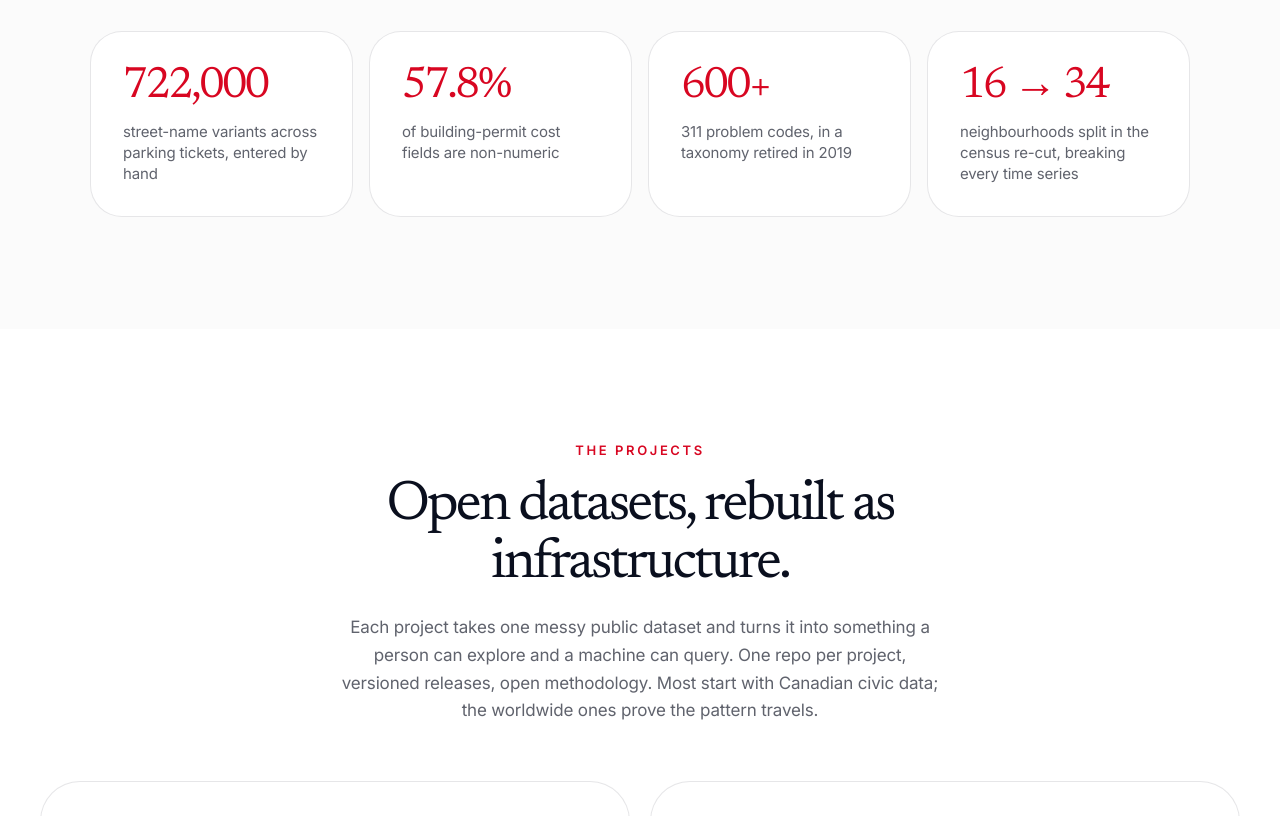
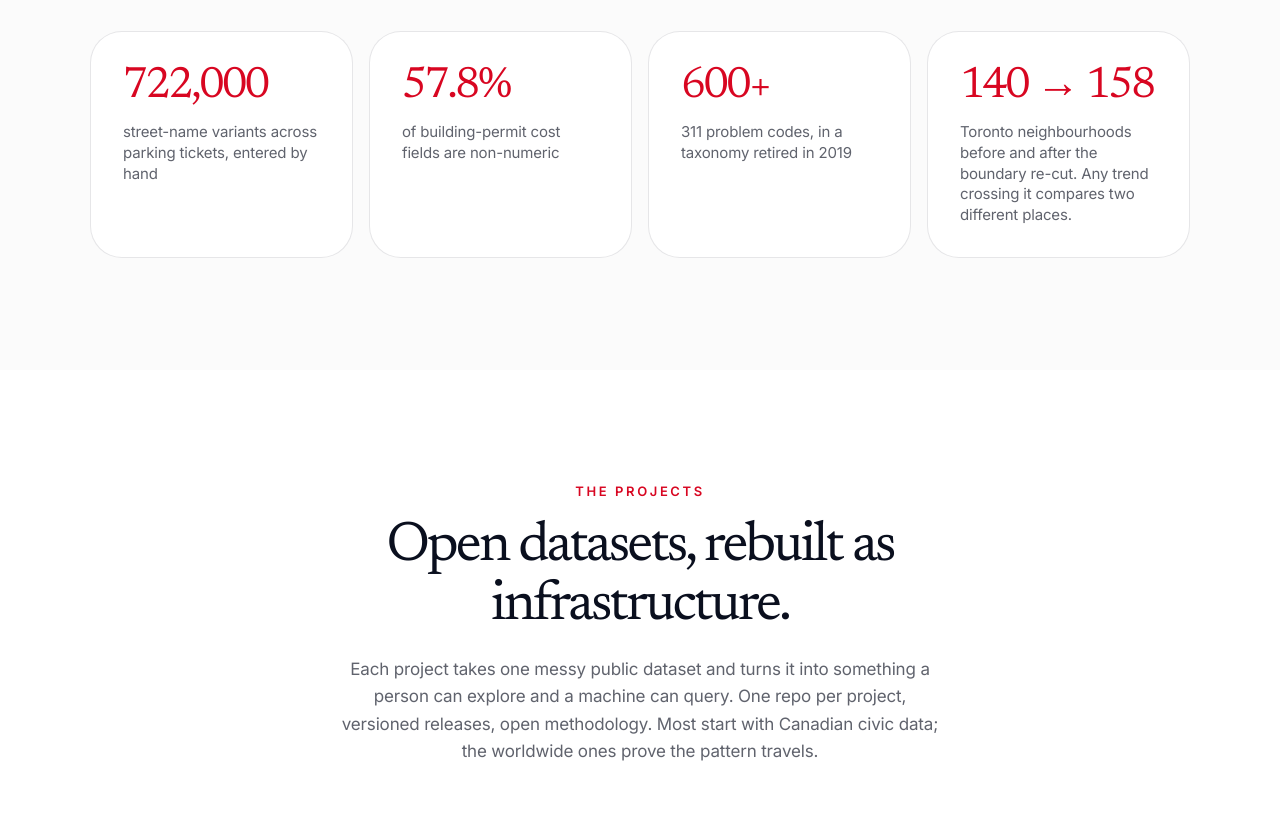
Before and after one commit to Nshipyard/canada-nshipyard, a Next.js app: page / in a window 1280 px wide. Shown: the part 1440-2256 px from the top of the page. Built offline with nearby package versions, Linux system fonts and the light colour scheme; no server answers.

Commit message:
Problem stats: replace unclear 16→34 census stat with 140→158 (EN/FR)

```diff
--- a/src/i18n.tsx
+++ b/src/i18n.tsx
@@ -36,7 +36,7 @@ const en = {
       { value: "722,000", label: "street-name variants across parking tickets, entered by hand" },
       { value: "57.8%", label: "of building-permit cost fields are non-numeric" },
       { value: "600+", label: "311 problem codes, in a taxonomy retired in 2019" },
-      { value: "16 → 34", label: "neighbourhoods split in the census re-cut, breaking every time series" },
+      { value: "140 → 158", label: "Toronto neighbourhoods before and after the boundary re-cut. Any trend crossing it compares two different places." },
     ],
   },
   projects: {
@@ -1182,7 +1182,7 @@ const fr: Dict = {
       { value: "722 000", label: "variantes de noms de rue dans les contraventions, saisies à la main" },
       { value: "57,8 %", label: "des champs de coût des permis ne sont pas numériques" },
       { value: "600+", label: "codes de problème dans le 311, dans une taxonomie abandonnée en 2019" },
-      { value: "16 → 34", label: "quartiers divisés lors du redécoupage, ce qui brise chaque série chronologique" },
+      { value: "140 → 158", label: "quartiers de Toronto avant et après le redécoupage. Toute tendance qui le traverse compare des endroits différents." },
     ],
   },
   projects: {
```
